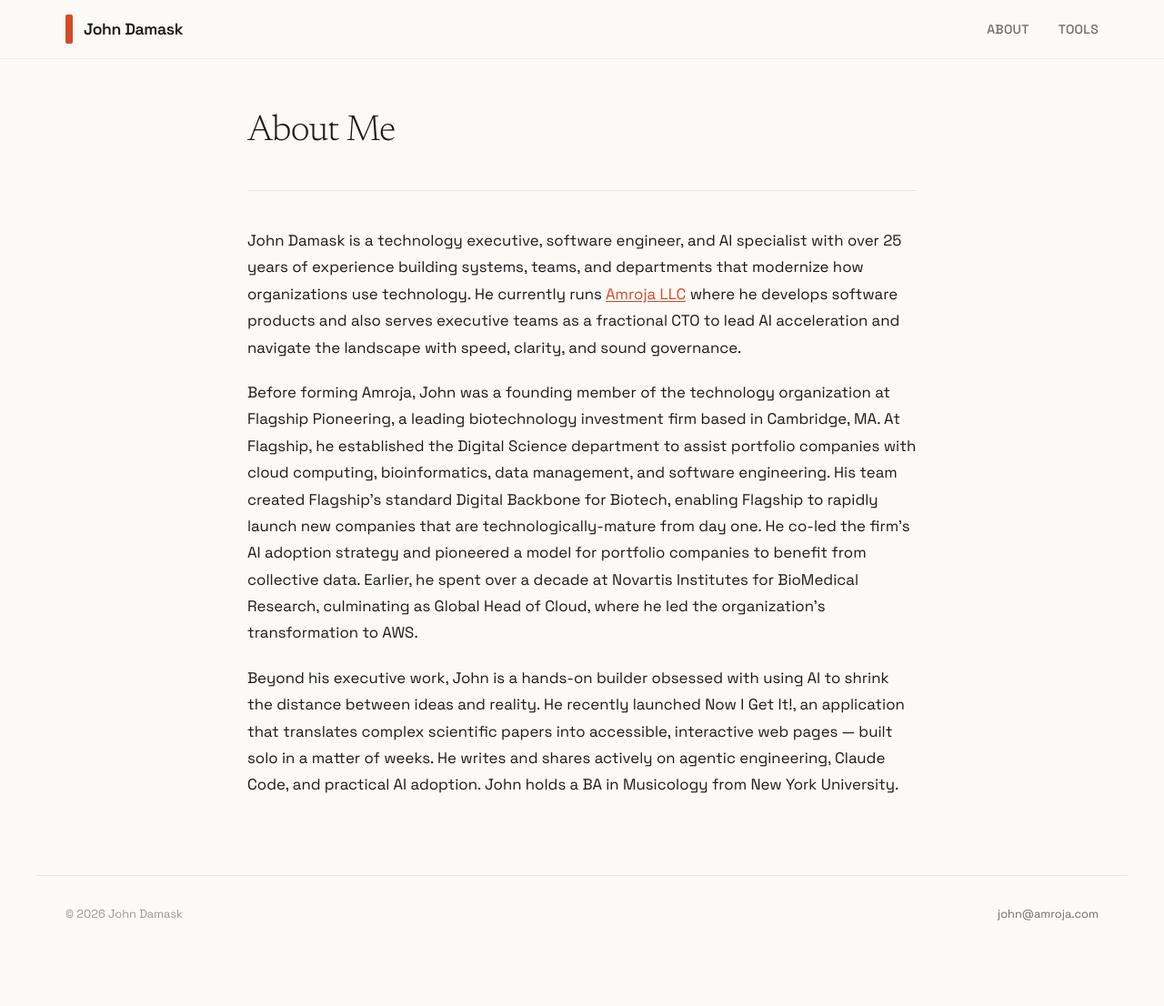
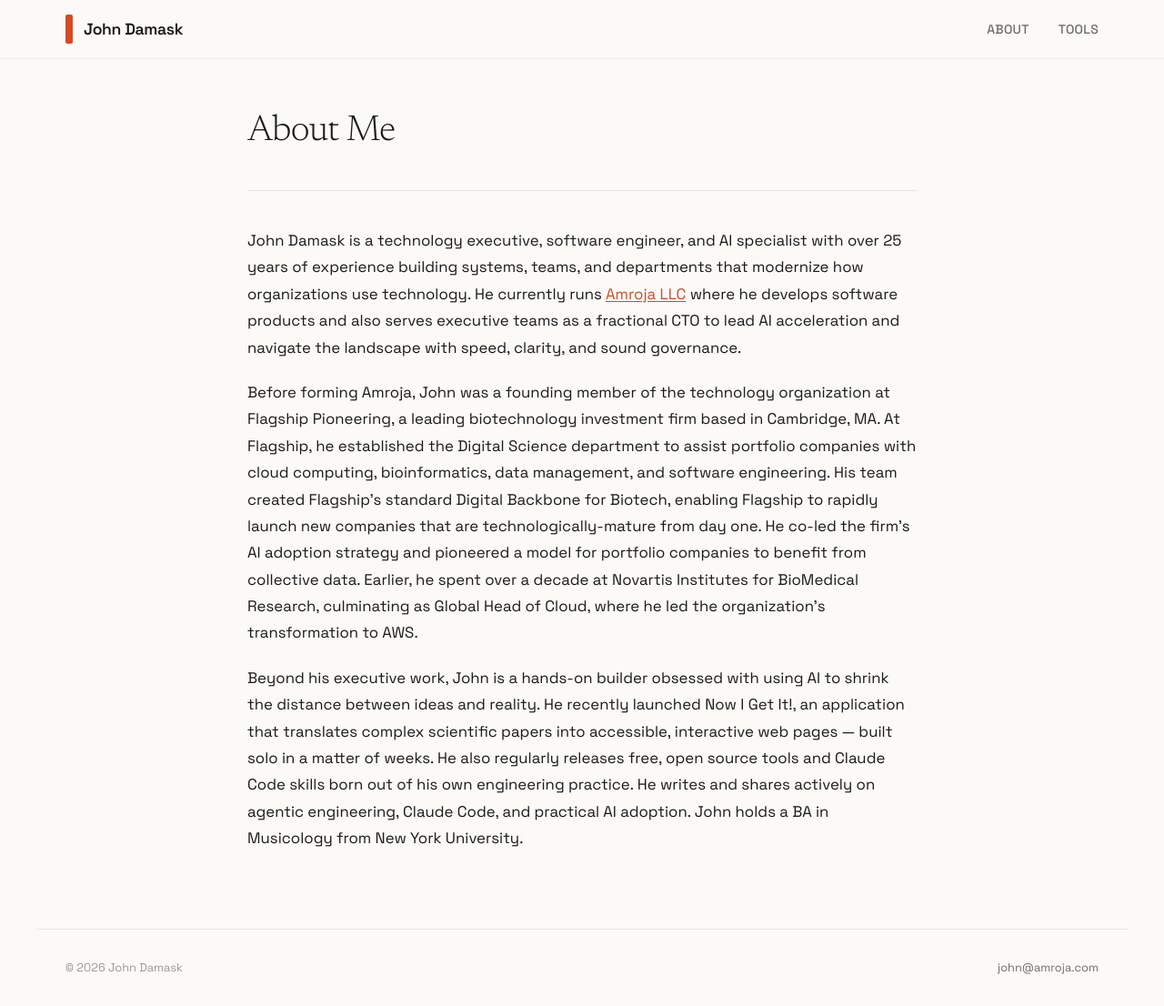
Before and after one commit to jbdamask/jbdamask.github.io, a Jekyll site: the page built from aboutme.md, in a window 1280 px wide and 1106 px high. Shown: the whole window at 91% size. Built offline with Jekyll 4.4.1, drawn with Linux system fonts in a browser that asks for light colours.

Commit message:
made it real

```diff
--- a/aboutme.md
+++ b/aboutme.md
@@ -8,4 +8,4 @@
 
 Before forming Amroja, John was a founding member of the technology organization at Flagship Pioneering, a leading biotechnology investment firm based in Cambridge, MA. At Flagship, he established the Digital Science department to assist portfolio companies with cloud computing, bioinformatics, data management, and software engineering. His team created Flagship’s standard Digital Backbone for Biotech, enabling Flagship to rapidly launch new companies that are technologically-mature from day one. He co-led the firm's AI adoption strategy and pioneered a model for portfolio companies to benefit from collective data. Earlier, he spent over a decade at Novartis Institutes for BioMedical Research, culminating as Global Head of Cloud, where he led the organization's transformation to AWS.
 
-Beyond his executive work, John is a hands-on builder obsessed with using AI to shrink the distance between ideas and reality. He recently launched Now I Get It!, an application that translates complex scientific papers into accessible, interactive web pages — built solo in a matter of weeks. He writes and shares actively on agentic engineering, Claude Code, and practical AI adoption. John holds a BA in Musicology from New York University.
+Beyond his executive work, John is a hands-on builder obsessed with using AI to shrink the distance between ideas and reality. He recently launched Now I Get It!, an application that translates complex scientific papers into accessible, interactive web pages — built solo in a matter of weeks. He also regularly releases free, open source tools and Claude Code skills born out of his own engineering practice. He writes and shares actively on agentic engineering, Claude Code, and practical AI adoption. John holds a BA in Musicology from New York University.
```
